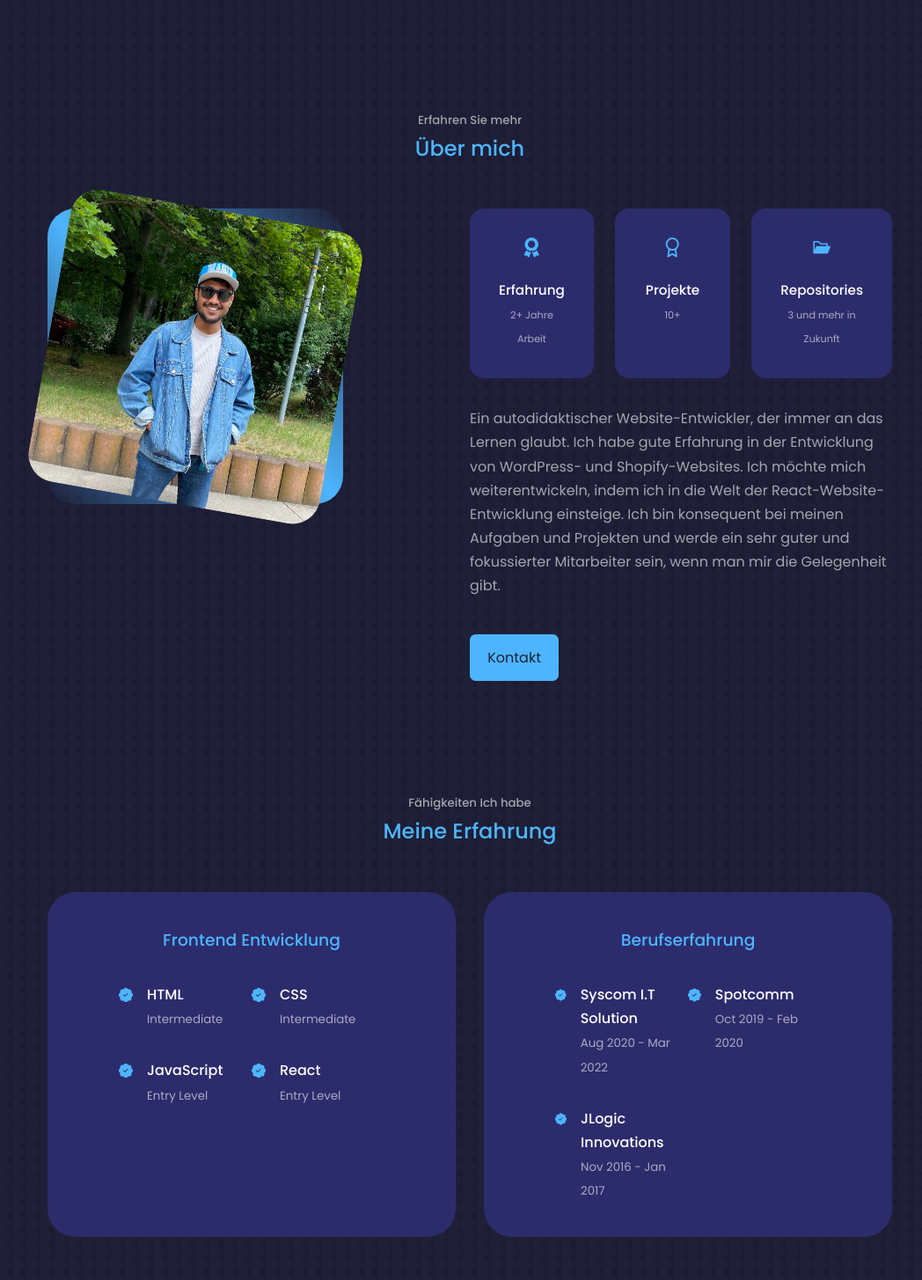
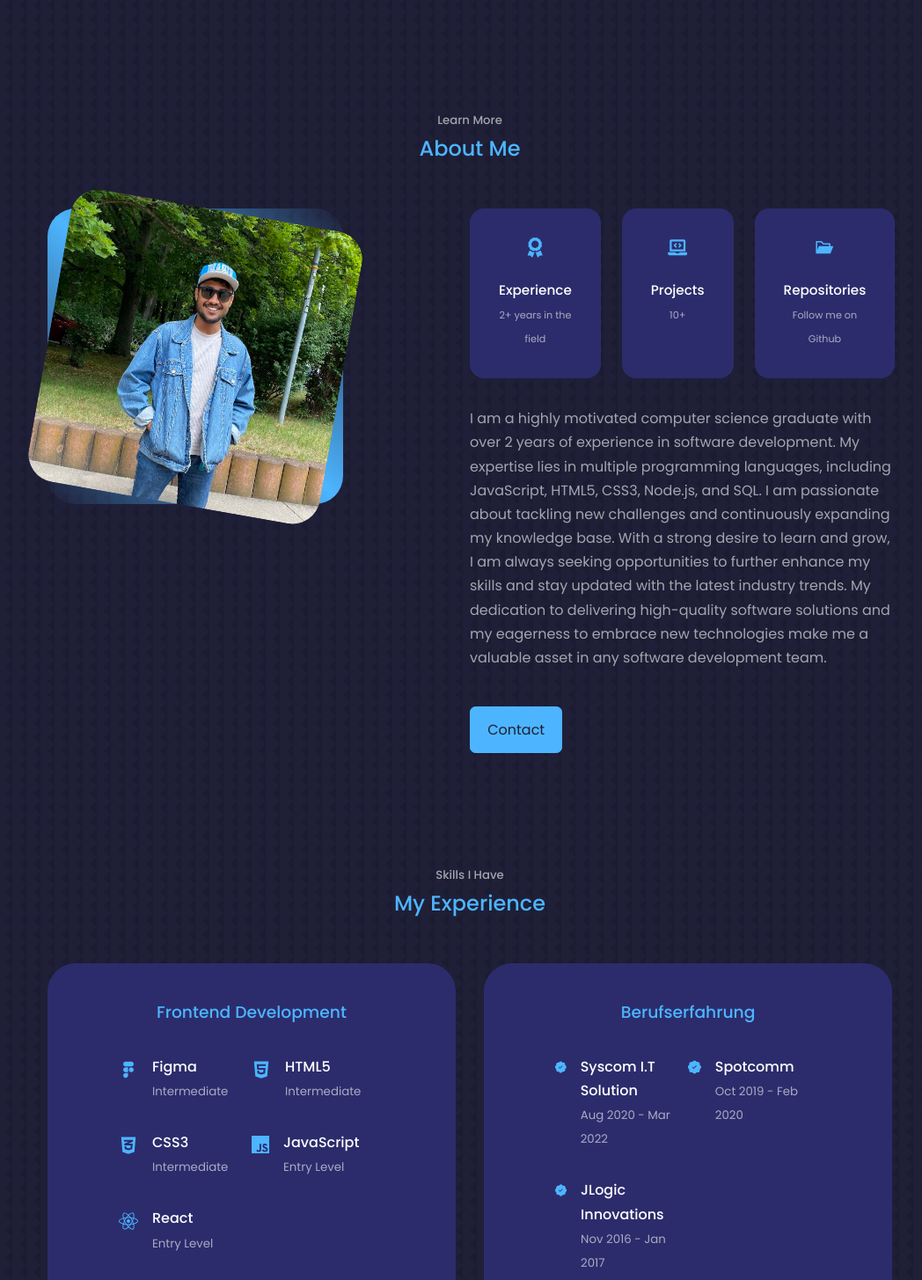
Before and after one commit to Mirza-Adnan-Baig/My-React-Portfolio, a React (Create React App) app: page / in a window 1280 px wide. Shown: the part 802-2257 px from the top of the page at 88% size, without its empty margins (106-1154 px from the left). Built offline with nearby package versions, Linux system fonts and the light colour scheme.

Commit message:
06.09.23

```diff
--- a/src/components/about/About.jsx
+++ b/src/components/about/About.jsx
@@ -2,13 +2,13 @@ import React from "react";
 import "./about.css";
 import ME from "../../assets/mirza-about.jpg";
 import { FaAward } from "react-icons/fa";
-import { FiAward } from "react-icons/fi";
+import { FaLaptopCode } from "react-icons/fa";
 import { AiFillFolderOpen } from "react-icons/ai";
 const About = () => {
   return (
     <section id="about">
-      <h5>Erfahren Sie mehr</h5>
-      <h2>Über mich</h2>
+      <h5>Learn More</h5>
+      <h2>About Me</h2>
 
       <div className="container about__container">
         <div className="about__me">
@@ -21,31 +21,35 @@ const About = () => {
           <div className="about__cards">
             <article className="about__card">
               <FaAward className="about__icon" />
-              <h5>Erfahrung</h5>
-              <small>2+ Jahre Arbeit</small>
+              <h5>Experience</h5>
+              <small>2+ years in the field</small>
             </article>
             <article className="about__card">
-              <FiAward className="about__icon" />
-              <h5>Projekte</h5>
+              <FaLaptopCode className="about__icon" />
+              <h5>Projects</h5>
               <small>10+</small>
             </article>
             <article className="about__card">
               <AiFillFolderOpen className="about__icon" />
               <h5>Repositories</h5>
-              <small>3 und mehr in Zukunft</small>
+              <small>Follow me on Github</small>
             </article>
           </div>
           <p>
-            Ein autodidaktischer Website-Entwickler, der immer an das Lernen
-            glaubt. Ich habe gute Erfahrung in der Entwicklung von WordPress-
-            und Shopify-Websites. Ich möchte mich weiterentwickeln, indem ich in
-            die Welt der React-Website-Entwicklung einsteige. Ich bin konsequent
-            bei meinen Aufgaben und Projekten und werde ein sehr guter und
-            fokussierter Mitarbeiter sein, wenn man mir die Gelegenheit gibt.
+            I am a highly motivated computer science graduate with over 2 years
+            of experience in software development. My expertise lies in multiple
+            programming languages, including JavaScript, HTML5, CSS3, Node.js,
+            and SQL. I am passionate about tackling new challenges and
+            continuously expanding my knowledge base. With a strong desire to
+            learn and grow, I am always seeking opportunities to further enhance
+            my skills and stay updated with the latest industry trends. My
+            dedication to delivering high-quality software solutions and my
+            eagerness to embrace new technologies make me a valuable asset in
+            any software development team.
           </p>
-          <a href="#contact" className="btn btn-primary">
+          <a href="#contact" className="btn btn-primary" alt="Contact Section">
             {" "}
-            Kontakt
+            Contact
           </a>
         </div>
       </div>
--- a/src/components/certificates/Certificates.jsx
+++ b/src/components/certificates/Certificates.jsx
@@ -20,8 +20,8 @@ const data = [
 const Certificates = () => {
   return (
     <section id="certificates">
-      <h5>Errungenschaften Ich habe</h5>
-      <h2>Meine Zertifikate</h2>
+      <h5>Achievements</h5>
+      <h2>My Certificates</h2>
       <div className="container certificates__container">
         {data.map(({ id, image, title, view }) => {
           return (
@@ -31,16 +31,12 @@ const Certificates = () => {
               </div>
               <h3>{title}</h3>
               <div className="certificates__item-cta">
-                {/* <a href={github} className="btn" target="__blank">
-                  Github
-                </a> */}
                 <a
                   href={view}
                   className="btn btn-primary"
                   target="_blank"
-                  rel="noreferrer"
-                >
-                  Zertifikate ansehen
+                  rel="noreferrer">
+                  View Certificate
                 </a>
               </div>
             </article>
--- a/src/components/contact/contact.css
+++ b/src/components/contact/contact.css
@@ -16,13 +16,14 @@
   padding: 1.2rem;
   border-radius: 1.2rem;
   text-align: center;
-  border: 1px soild transparent;
+  border: 1px solid transparent;
   transition: var(--transition);
 }
 
 .contact__option:hover {
   background: transparent;
   border-color: var(--color-primary-variant);
+  cursor: default;
 }
 
 .contact__option-icon {
--- a/src/components/experience/Experience.jsx
+++ b/src/components/experience/Experience.jsx
@@ -1,39 +1,52 @@
 import React from "react";
 import "./experience.css";
 import { BsPatchCheckFill } from "react-icons/bs";
+import { FaHtml5 } from "react-icons/fa";
+import { FaCss3Alt } from "react-icons/fa";
+import { SiJavascript } from "react-icons/si";
+import { FaReact } from "react-icons/fa";
+import { CgFigma } from "react-icons/cg";
+
 const Experience = () => {
   return (
     <section id="experience">
-      <h5>Fähigkeiten Ich habe</h5>
-      <h2>Meine Erfahrung</h2>
+      <h5>Skills I Have</h5>
+      <h2>My Experience</h2>
 
       <div className="container experience__container">
         <div className="experience__frontend">
-          <h3>Frontend Entwicklung</h3>
+          <h3>Frontend Development</h3>
           <div className="experience__content">
             <article className="experience__details">
-              <BsPatchCheckFill className="experience__details-icon" />
+              <CgFigma size={22} className="experience__details-icon" />
               <div>
-                <h4>HTML</h4>
+                <h4>Figma</h4>
                 <small className="text-light">Intermediate</small>
               </div>
             </article>
             <article className="experience__details">
-              <BsPatchCheckFill className="experience__details-icon" />
+              <FaHtml5 size={22} className="experience__details-icon" />
               <div>
-                <h4>CSS</h4>
+                <h4>HTML5</h4>
                 <small className="text-light">Intermediate</small>
               </div>
             </article>
             <article className="experience__details">
-              <BsPatchCheckFill className="experience__details-icon" />
+              <FaCss3Alt size={22} className="experience__details-icon" />
+              <div>
+                <h4>CSS3</h4>
+                <small className="text-light">Intermediate</small>
+              </div>
+            </article>
+            <article className="experience__details">
+              <SiJavascript size={20} className="experience__details-icon" />
               <div>
                 <h4>JavaScript</h4>
                 <small className="text-light">Entry Level</small>
               </div>
             </article>
             <article className="experience__details">
-              <BsPatchCheckFill className="experience__details-icon" />
+              <FaReact size={22} className="experience__details-icon" />
               <div>
                 <h4>React</h4>
                 <small className="text-light">Entry Level</small>
--- a/src/components/header/CTA.jsx
+++ b/src/components/header/CTA.jsx
@@ -7,7 +7,7 @@ const CTA = () => {
         Download CV
       </a>
       <a href="#contact" className="btn btn-primary">
-        Kontakt
+        Contact
       </a>
     </div>
   );
--- a/src/components/header/Header.jsx
+++ b/src/components/header/Header.jsx
@@ -8,16 +8,16 @@ const Header = () => {
   return (
     <header>
       <div className="container header__container">
-        <h5>Hallo Ich bin</h5>
+        <h5>Hello I am</h5>
         <h1>Mirza Adnan Baig</h1>
-        <h5 className="text-light">React.Js Entwickler</h5>
+        <h5 className="text-light">Software Developer</h5>
         <CTA />
         <HeaderSocials />
         <div className="me">
           <img src={MIRZA} alt="me" />
         </div>
         <a href="#contact" className="scroll__down">
-          Hinunterscrollen
+          Scroll Down
         </a>
       </div>
     </header>
--- a/src/components/portfolio/Portfolio.jsx
+++ b/src/components/portfolio/Portfolio.jsx
@@ -55,7 +55,7 @@ const data = [
 const Portfolio = () => {
   return (
     <section id="portfolio">
-      <h5>Meine React Projekte</h5>
+      <h5>My Projects</h5>
       <h2>Portfolio</h2>
 
       <div className="container portfolio__container">
@@ -71,16 +71,14 @@ const Portfolio = () => {
                   href={github}
                   className="btn"
                   target="__blank"
-                  rel="noreferrer"
-                >
+                  rel="noreferrer">
                   Github
                 </a>
                 <a
                   href={demo}
                   className="btn btn-primary"
                   target="_blank"
-                  rel="noreferrer"
-                >
+                  rel="noreferrer">
                   Live Demo
                 </a>
               </div>
```
Also changed, not shown: src/components/contact/Contact.jsx (+21 -38 lines).
